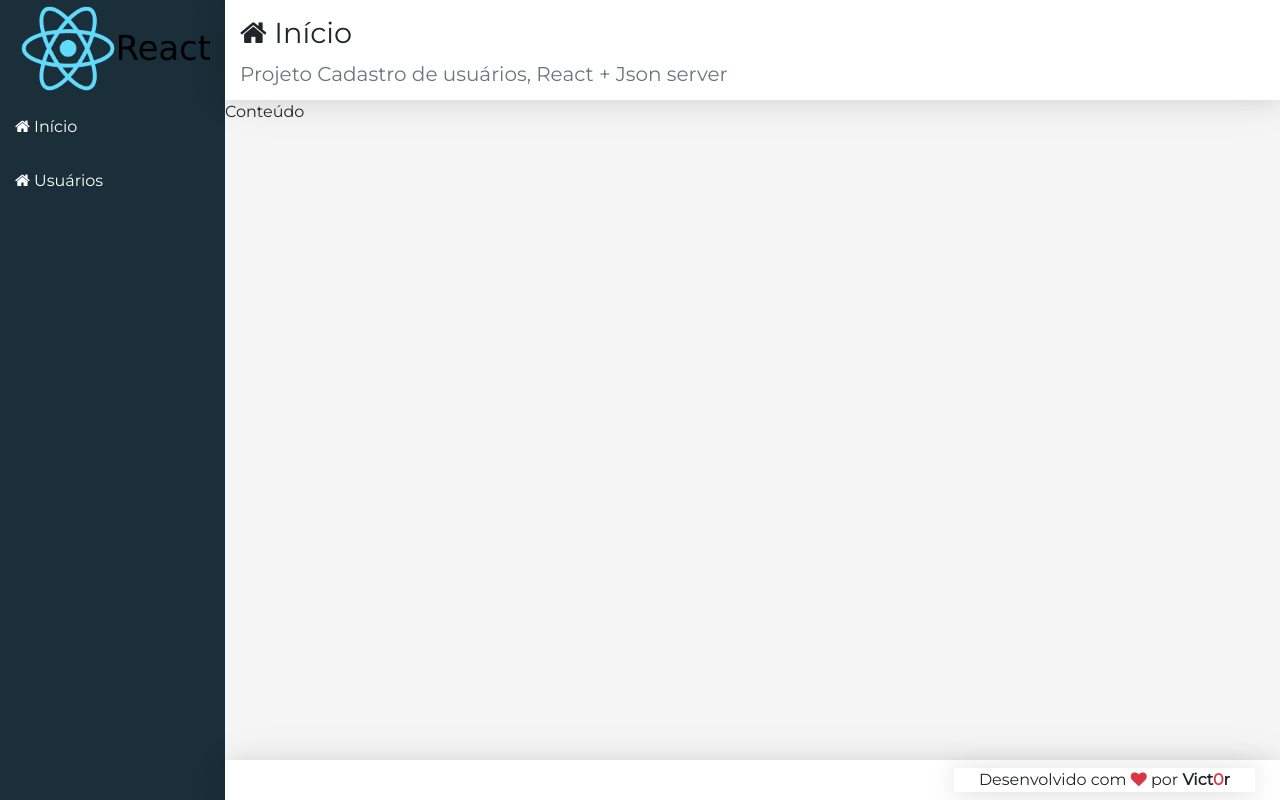
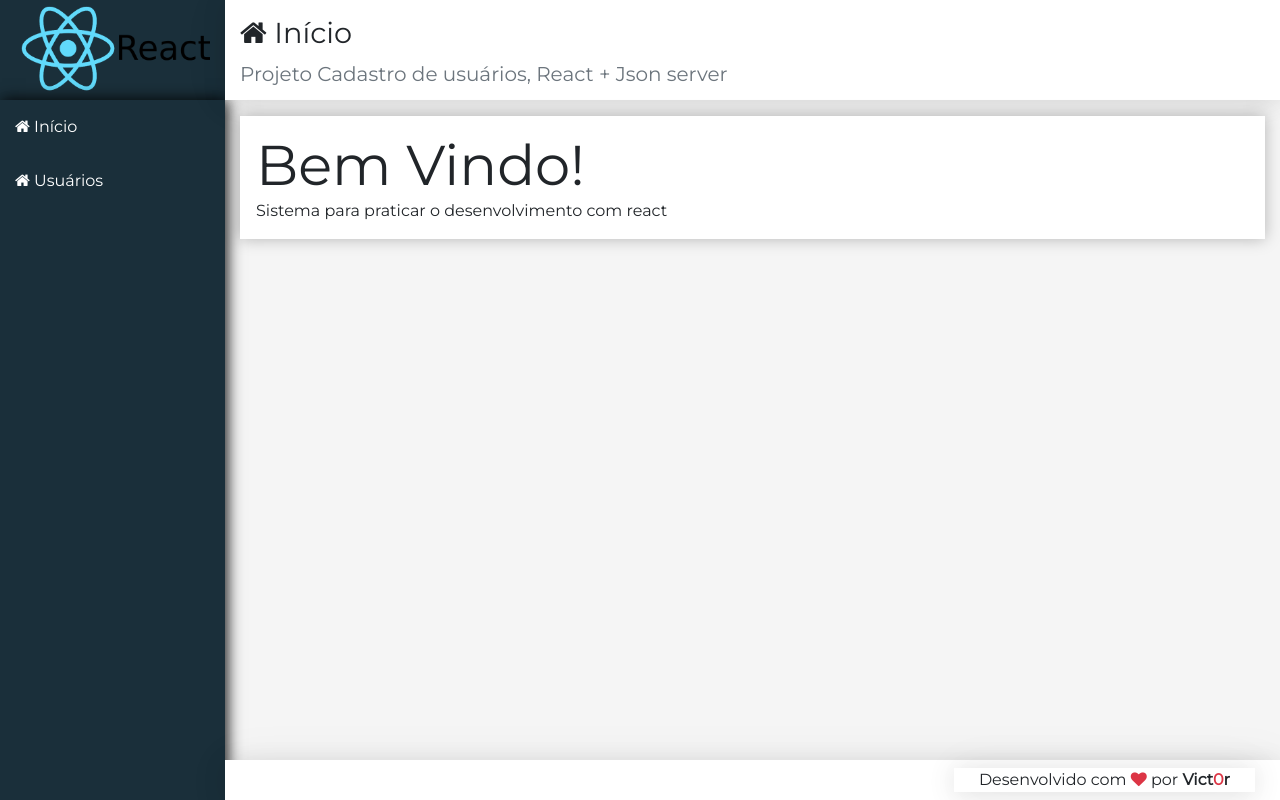
Before and after one commit to Macabrabits/UsersCrud2, a React (Create React App) app in the folder frontend/: page /users in a window 1280 px wide. Built offline with nearby package versions, Linux system fonts and the light colour scheme.

Commit message:
Pequena alteração em Nav, componentização de Main e Home

```diff
--- /dev/null
+++ b/frontend/src/components/home/Home.jsx
@@ -0,0 +1,8 @@
+import React from 'react'
+import Main from '../template/Main'
+
+export default props =>
+    <Main icon="home" title="Início" subtitle="Projeto Cadastro de usuários, React + Json server">
+        <div className='display-4'>Bem Vindo!</div>
+        <p className="mb-0">Sistema para praticar o desenvolvimento com react</p>
+    </Main>
--- a/frontend/src/components/template/Main.css
+++ b/frontend/src/components/template/Main.css
@@ -0,0 +1,4 @@
+main > div {
+    background-color: white;
+    box-shadow: 0px 0px 15px #0004;
+}
--- a/frontend/src/components/template/Main.jsx
+++ b/frontend/src/components/template/Main.jsx
@@ -1,11 +1,13 @@
 import './Main.css'
-import React ,{Fragment} from 'react'
+import React, { Fragment } from 'react'
 import Header from './Header'
 
 export default props =>
-<Fragment>
-    <Header {...props} />
-    <main className="content">
-            Conteúdo
-    </main>
-</Fragment>
+    <Fragment>
+        <Header {...props} />
+        <main className="content container-fluid">
+            <div className="p-3 mt-3">
+                {props.children}
+            </div>
+        </main>
+    </Fragment>
--- a/frontend/src/components/template/Nav.css
+++ b/frontend/src/components/template/Nav.css
@@ -1,5 +1,8 @@
 aside.menu-area{
     background-color: var(--bg-dark);
+    box-shadow:
+        2px 0 10px 0 rgba(0, 0, 0, 0.12),
+        2px 0 15px 0 rgba(0, 0, 0, 0.9);
 }
 
 .menu a{
--- a/frontend/src/components/template/Nav.jsx
+++ b/frontend/src/components/template/Nav.jsx
@@ -11,7 +11,7 @@ export default props =>
             <a href="#/">
                 <i className="fa fa-home"></i> Usuários
             </a> */}
-            <Nav_item href="#/" icon="home" title="Início"/>
-            <Nav_item href="#/users" icon="home" title="Usuários"/>
+            <Nav_item href="#/" icon="home">Início</Nav_item>
+            <Nav_item href="#/users" icon="home">Usuários</Nav_item>
         </nav>
     </aside>
--- a/frontend/src/components/template/Nav_item.jsx
+++ b/frontend/src/components/template/Nav_item.jsx
@@ -3,5 +3,5 @@ import React from 'react'
 
 export default props =>
 <a href={props.href}>
-    <i className={`fa fa-${props.icon}`}></i> {props.title}
+    <i className={`fa fa-${props.icon}`}></i> {props.children}
 </a>
--- a/frontend/src/main/App.jsx
+++ b/frontend/src/main/App.jsx
@@ -5,14 +5,14 @@ import React from 'react'
 
 import Logo from '../components/template/Logo'
 import Nav from '../components/template/Nav'
-import Main from '../components/template/Main'
+import Home from '../components/home/Home'
 import Footer from '../components/template/Footer'
 
+
 export default props =>
-<div className="app">
-    <Logo/>
-    <Nav/>
-    <Main icon="home" title="Início"
-        subtitle="Projeto Cadastro de usuários, React + Json server"/>
-    <Footer/>
-</div>
+    <div className="app">
+        <Logo />
+        <Nav />
+        <Home/>
+        <Footer />
+    </div>
```
Also changed, not shown: frontend/src/components/home/Home.css (added).
